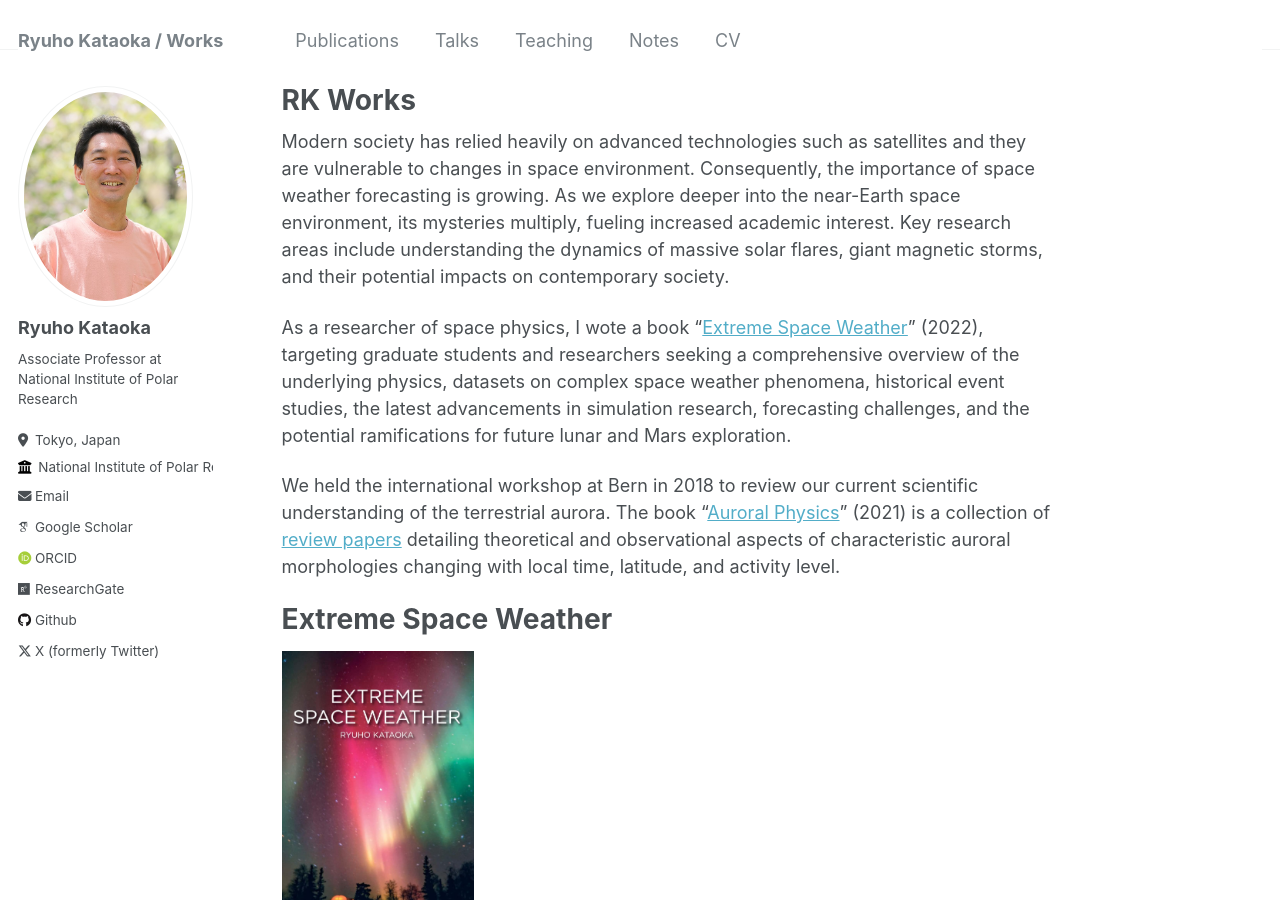
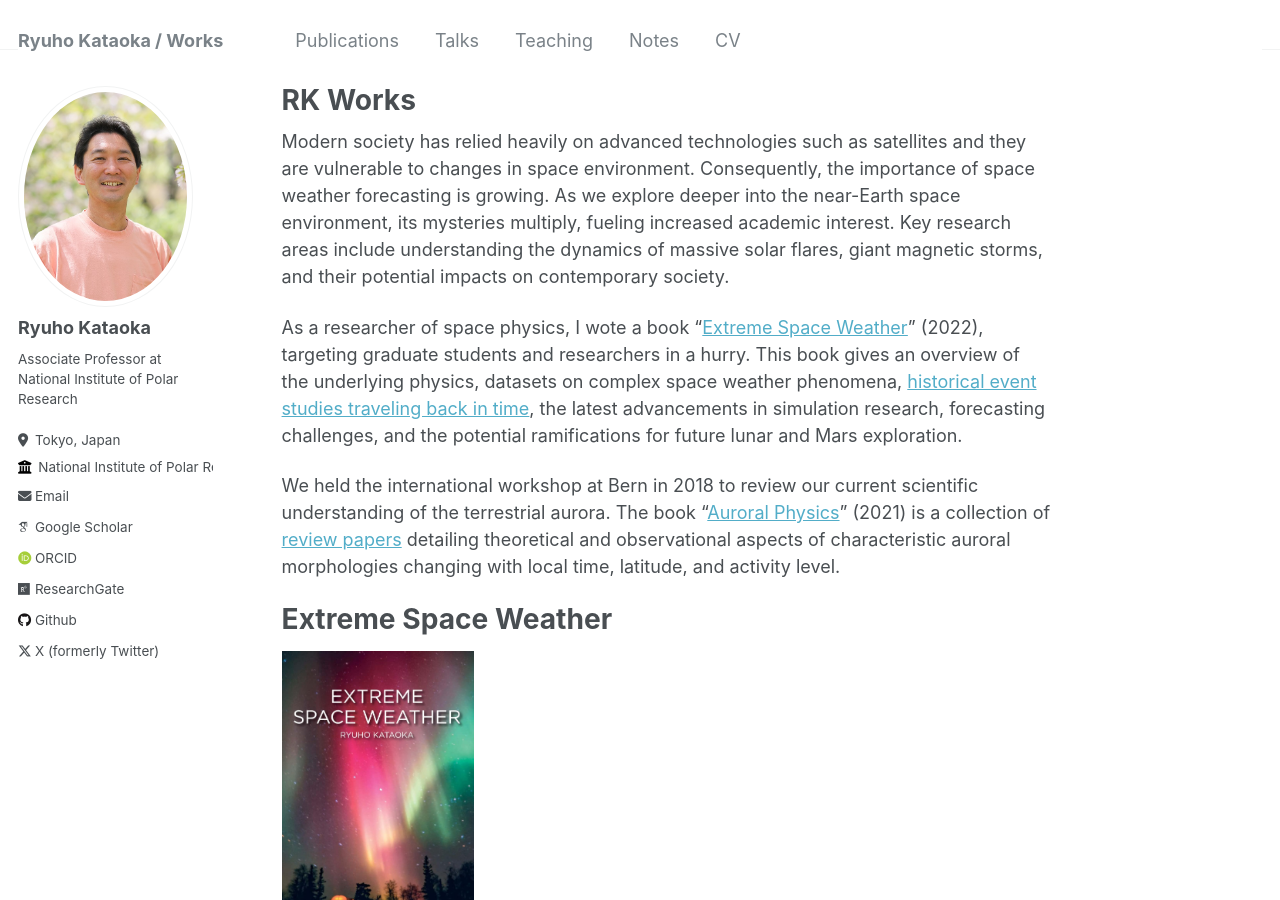
Before and after one commit to ryuhokataoka/ryuhokataoka.github.io, a Jekyll site: the page built from _pages/about.md, in a window 1280 px wide and 900 px high. Built offline with Jekyll 4.4.1, drawn with Linux system fonts in a browser that asks for light colours; some web fonts are replaced.

Commit message:
Update about.md

```diff
--- a/_pages/about.md
+++ b/_pages/about.md
@@ -9,7 +9,7 @@ redirect_from:
 
 Modern society has relied heavily on advanced technologies such as satellites and they are vulnerable to changes in space environment. Consequently, the importance of space weather forecasting is growing. As we explore deeper into the near-Earth space environment, its mysteries multiply, fueling increased academic interest. Key research areas include understanding the dynamics of massive solar flares, giant magnetic storms, and their potential impacts on contemporary society.
 
-As a researcher of space physics, I wote a book "[Extreme Space Weather](https://www.sciencedirect.com/book/9780128225370/extreme-space-weather)" (2022), targeting graduate students and researchers seeking a comprehensive overview of the underlying physics, datasets on complex space weather phenomena, historical event studies, the latest advancements in simulation research, forecasting challenges, and the potential ramifications for future lunar and Mars exploration.
+As a researcher of space physics, I wote a book "[Extreme Space Weather](https://www.sciencedirect.com/book/9780128225370/extreme-space-weather)" (2022), targeting graduate students and researchers in a hurry. This book gives an overview of the underlying physics, datasets on complex space weather phenomena, [historical event studies traveling back in time](https://sr.rois.ac.jp/en/article/sr/019.html), the latest advancements in simulation research, forecasting challenges, and the potential ramifications for future lunar and Mars exploration.
 
 We held the international workshop at Bern in 2018 to review our current scientific understanding of the terrestrial aurora. The book "[Auroral Physics](https://link.springer.com/book/9789402421217)" (2021) is a collection of [review papers](https://link.springer.com/journal/11214/topicalCollection/AC_bf357171e13838efc1938f9b16404a80/page/1) detailing theoretical and observational aspects of characteristic auroral morphologies changing with local time, latitude, and activity level.
 
```
